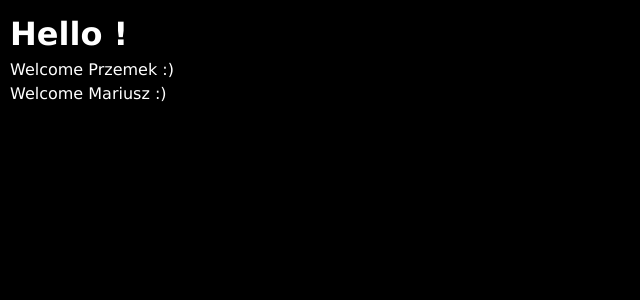
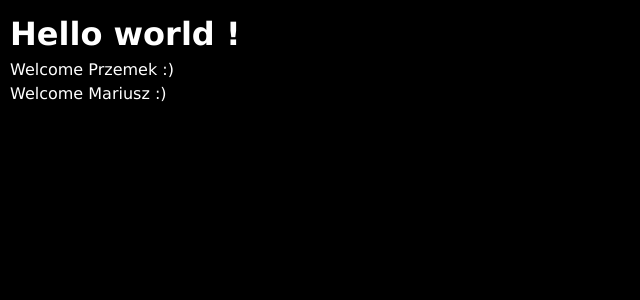
Before and after one commit to fikasp/products, a React (Create React App) app: page / in a window 1280 px wide. Shown: the top 300 px of the page, without its empty margins (0-640 px from the left). Built offline with nearby package versions, Linux system fonts and the light colour scheme.

Commit message:
second commit

```diff
--- a/src/components/Header.js
+++ b/src/components/Header.js
@@ -3,7 +3,7 @@ import '../style.css';
 
 export default class Header extends React.Component {
   state = {
-    hello: "Hello !"
+    hello: "Hello world !"
   }
 
   render() {
```
